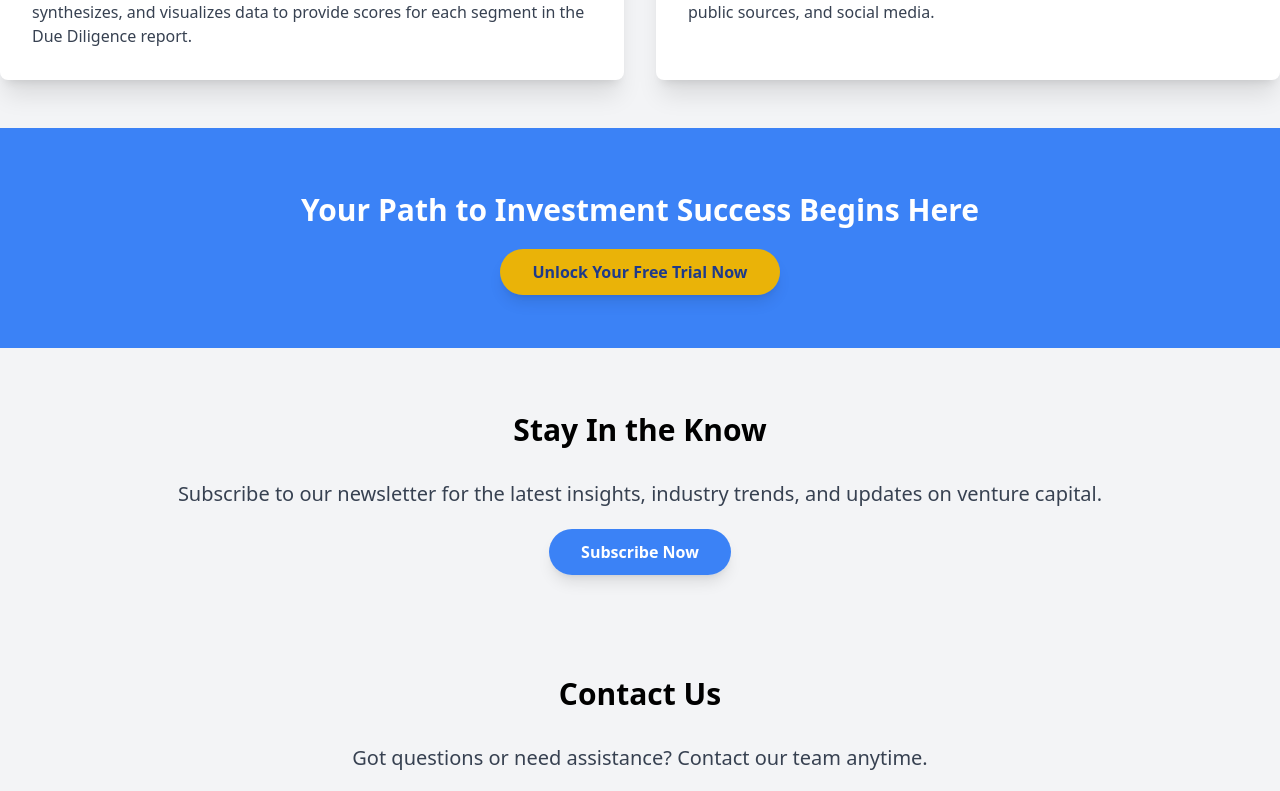
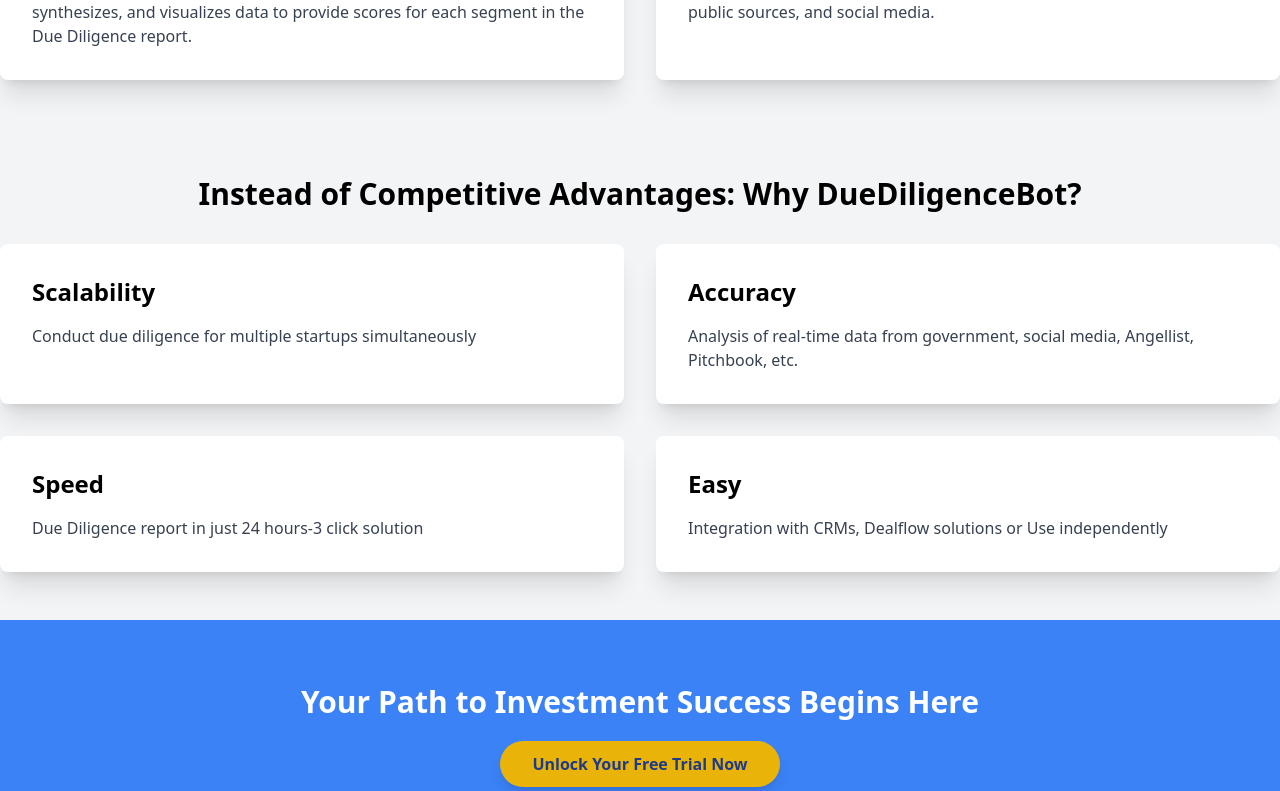
Before and after one commit to gshubham804/Due-Diligence, a React (Vite) app: page / in a window 1280 px wide. Shown: the part 1268-2059 px from the top of the page. Built offline with nearby package versions, Linux system fonts and the light colour scheme.

Commit message:
implemented the suggestions in landing page

```diff
--- a/src/Pages/LandingPage.jsx
+++ b/src/Pages/LandingPage.jsx
@@ -8,7 +8,7 @@
       <header className="bg-blue-500 text-white py-16 bg-cover bg-center relative">
         <div className="absolute inset-0 bg-black opacity-50"></div>
         <div className="container mx-auto text-center relative z-10">
-          <h1 className="text-5xl font-bold mb-4">Revolutionize Your Investment Strategy</h1>
+          <h1 className="text-5xl font-bold mb-4">Generate a Due Diligence report in just 24 hours</h1>
           <p className="text-xl mb-8">Unlock the Power of AI-Powered Due Diligence</p>
           <a
             href="https://forms.gle/fP7gcntWpk7njE5JA"
@@ -97,6 +97,44 @@
         </div>
       </section>
 
+      <section className="py-12">
+        <div className="container mx-auto">
+          <h2 className="text-3xl font-semibold text-center mb-8">Instead of Competitive Advantages: Why DueDiligenceBot?</h2>
+          <div className="grid grid-cols-1 md:grid-cols-2 gap-8">
+            {/* Problem 1 */}
+            <div className="p-8 bg-white rounded-lg shadow-xl">
+              <h3 className="text-2xl font-semibold mb-4">Scalability</h3>
+              <p className="text-gray-700">
+               Conduct due diligence for multiple startups simultaneously
+              </p>
+            </div>
+
+            {/* Problem 2 */}
+            <div className="p-8 bg-white rounded-lg shadow-xl">
+              <h3 className="text-2xl font-semibold mb-4">Accuracy</h3>
+              <p className="text-gray-700">
+               Analysis of real-time data from government, social media, Angellist, Pitchbook, etc.              </p>
+            </div>
+
+            {/* Problem 3 */}
+            <div className="p-8 bg-white rounded-lg shadow-xl">
+              <h3 className="text-2xl font-semibold mb-4">Speed</h3>
+              <p className="text-gray-700">
+               Due Diligence report in just 24 hours-3 click solution
+              </p>
+            </div>
+
+            {/* Problem 4 */}
+            <div className="p-8 bg-white rounded-lg shadow-xl">
+              <h3 className="text-2xl font-semibold mb-4">Easy</h3>
+              <p className="text-gray-700">
+               Integration with CRMs, Dealflow solutions or Use independently
+              </p>
+            </div>
+          </div>
+        </div>
+      </section>
+
       {/* Section 4: Join the Revolution */}
       <section className="bg-blue-500 text-white py-16">
         <div className="container mx-auto text-center">
```
